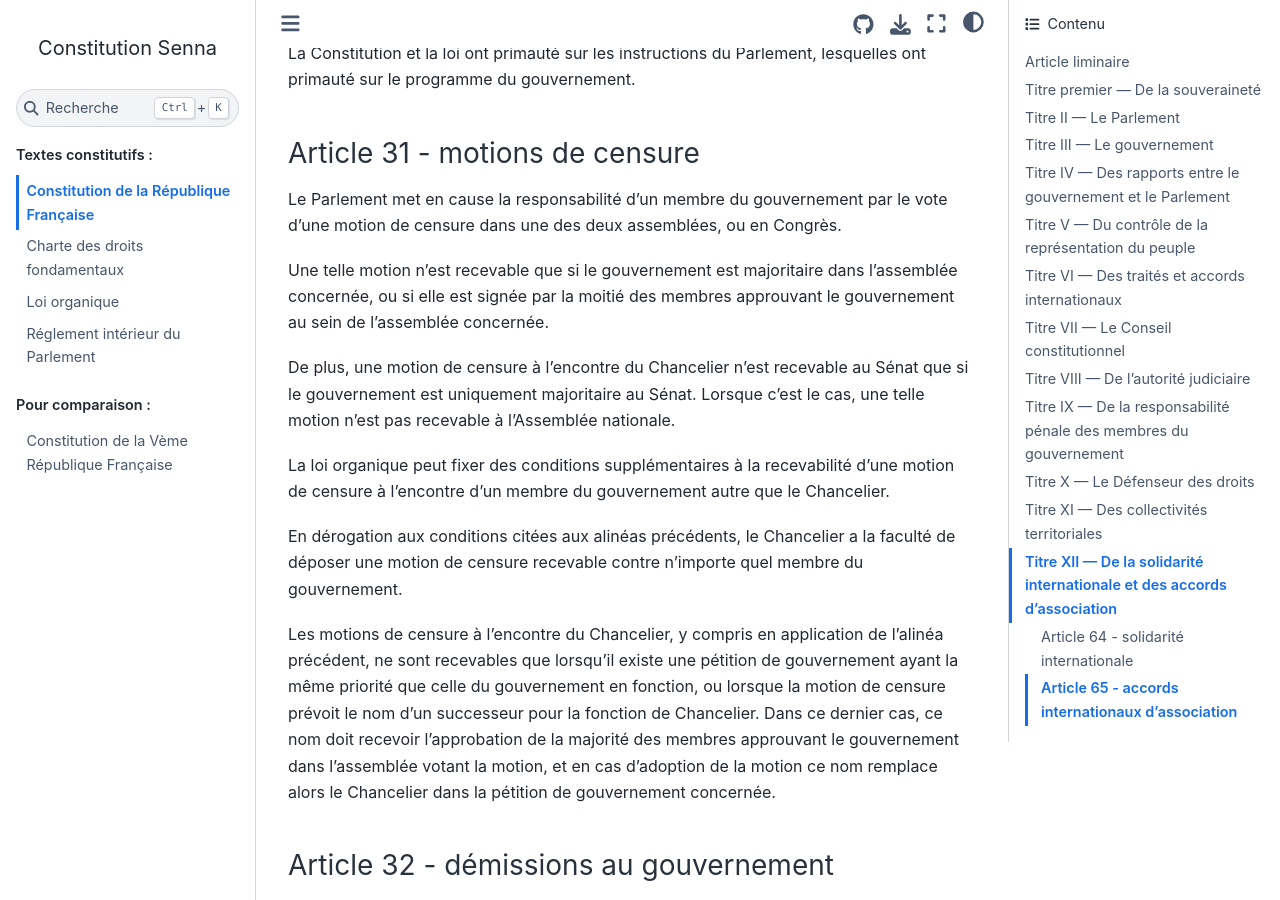
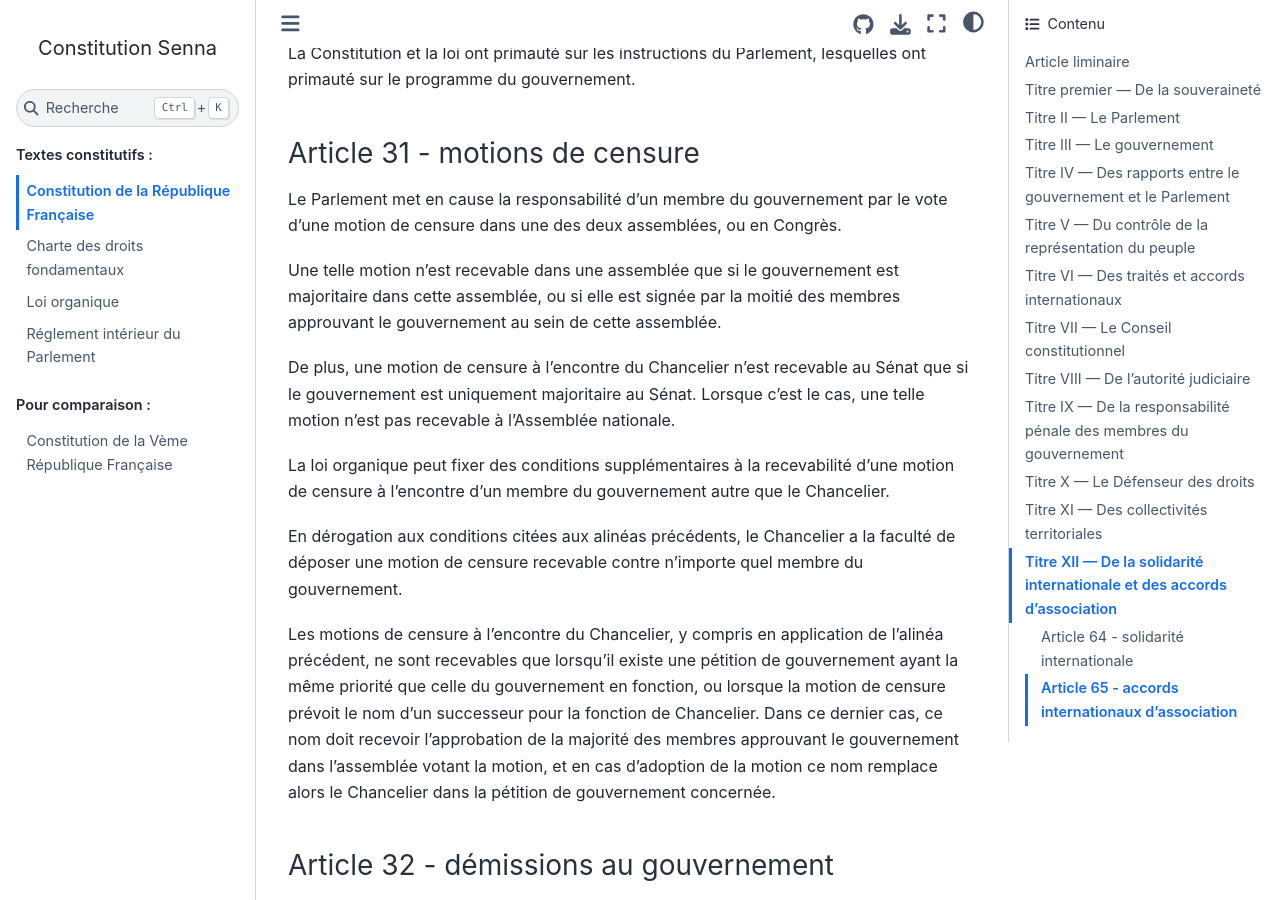
Before and after one commit to Gouvernathor/senna, a Sphinx documentation site: the page built from source/constitution.rst, in a window 1280 px wide and 900 px high, scrolled down 10612 px. Built offline with Sphinx 7.4.7 and the Sphinx Book theme 1.1.4, drawn with Linux system fonts in a browser that asks for light colours.

Commit message:
reformulation, "concerné" est ambigu

```diff
--- a/source/constitution.rst
+++ b/source/constitution.rst
@@ -274,7 +274,7 @@
 
 Le Parlement met en cause la responsabilité d'un membre du gouvernement par le vote d'une motion de censure dans une des deux assemblées, ou en Congrès.
 
-Une telle motion n'est recevable que si le gouvernement est majoritaire dans l'assemblée concernée, ou si elle est signée par la moitié des membres approuvant le gouvernement au sein de l'assemblée concernée.
+Une telle motion n'est recevable dans une assemblée que si le gouvernement est majoritaire dans cette assemblée, ou si elle est signée par la moitié des membres approuvant le gouvernement au sein de cette assemblée.
 
 De plus, une motion de censure à l'encontre du Chancelier n'est recevable au Sénat que si le gouvernement est uniquement majoritaire au Sénat. Lorsque c'est le cas, une telle motion n'est pas recevable à l'Assemblée nationale.
 
```
